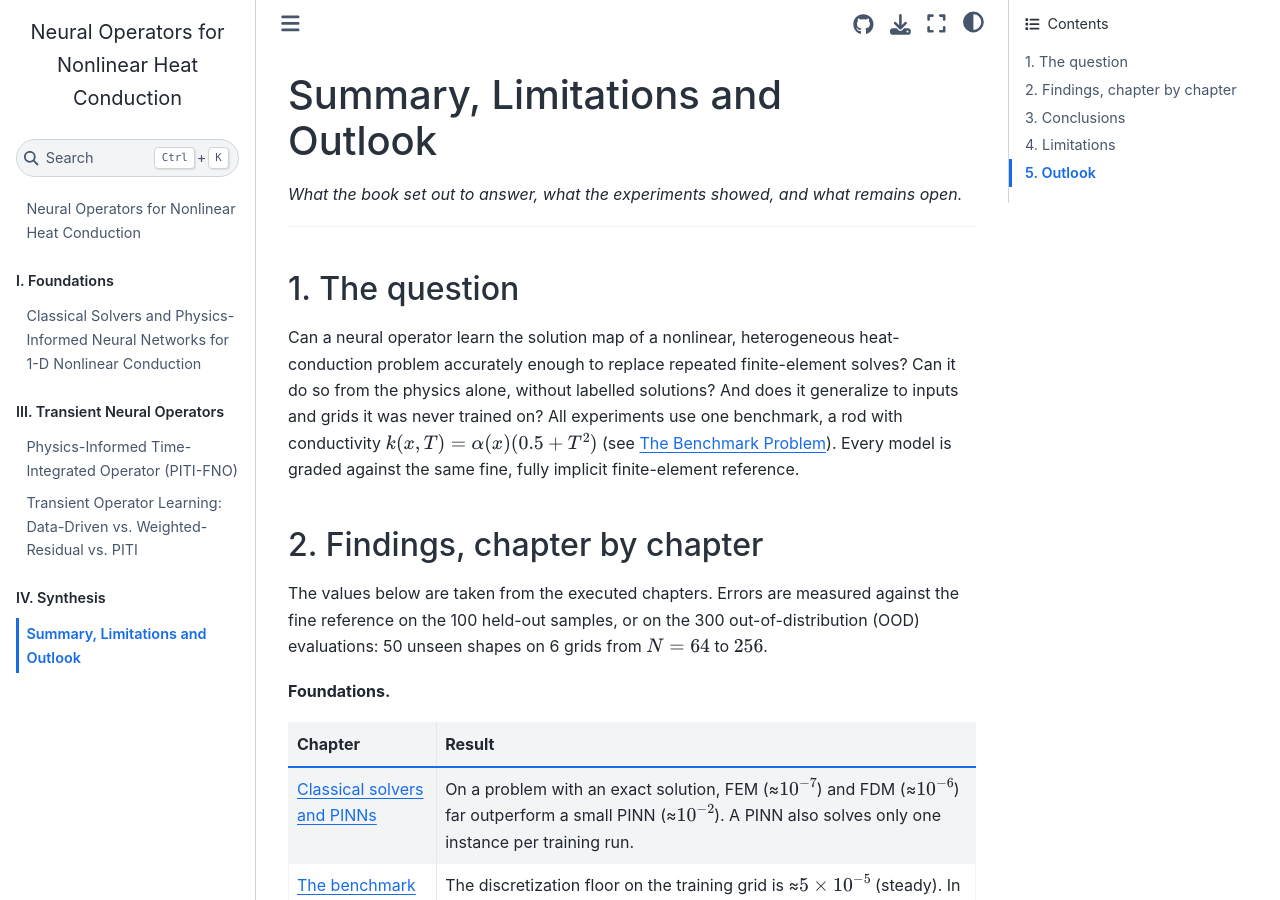
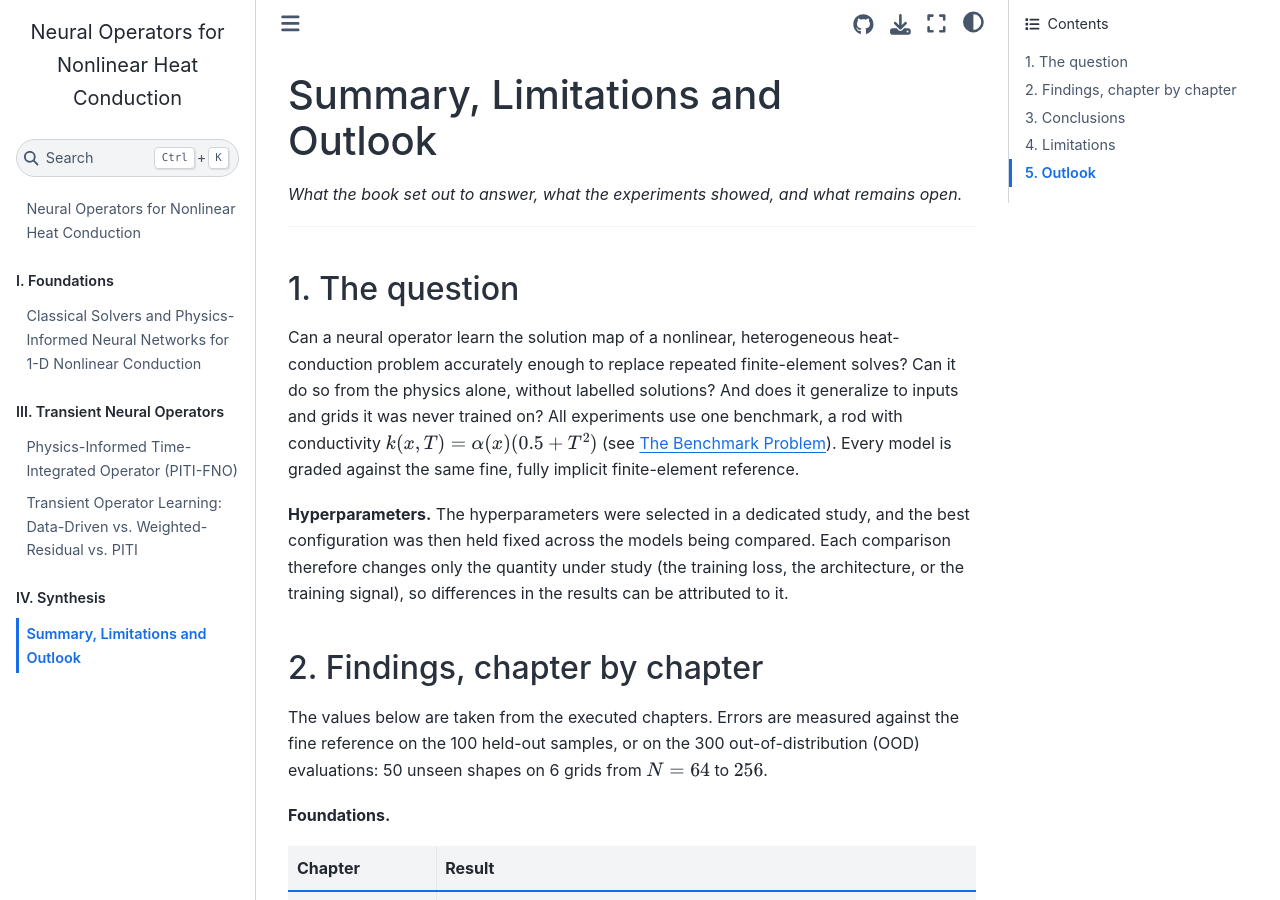
Before and after one commit to neginfr93-eng/PINN-FNO-Thermal-Book, a Jupyter Book: the page built from conclusions.md, in a window 1280 px wide and 900 px high. Built offline with Jupyter Book 1.0.4 settings and Sphinx 7.4.7 and the Sphinx Book theme 1.1.4, drawn with Linux system fonts in a browser that asks for light colours; pages that are not in the unit, such as notebooks, are missing from menus; some of the changed text lies outside the part shown.

Commit message:
Conclusions: hyperparameters were selected by a dedicated study

```diff
--- a/conclusions.md
+++ b/conclusions.md
@@ -7,6 +7,8 @@
 ## 1. The question
 
 Can a neural operator learn the solution map of a nonlinear, heterogeneous heat-conduction problem accurately enough to replace repeated finite-element solves? Can it do so from the physics alone, without labelled solutions? And does it generalize to inputs and grids it was never trained on? All experiments use one benchmark, a rod with conductivity $k(x,T)=\alpha(x)(0.5+T^2)$ (see [The Benchmark Problem](benchmark_problem.ipynb)). Every model is graded against the same fine, fully implicit finite-element reference.
+
+**Hyperparameters.** The hyperparameters were selected in a dedicated study, and the best configuration was then held fixed across the models being compared. Each comparison therefore changes only the quantity under study (the training loss, the architecture, or the training signal), so differences in the results can be attributed to it.
 
 ## 2. Findings, chapter by chapter
 
```
Also changed, not shown: other parts of conclusions.md (+0 -1 lines).
